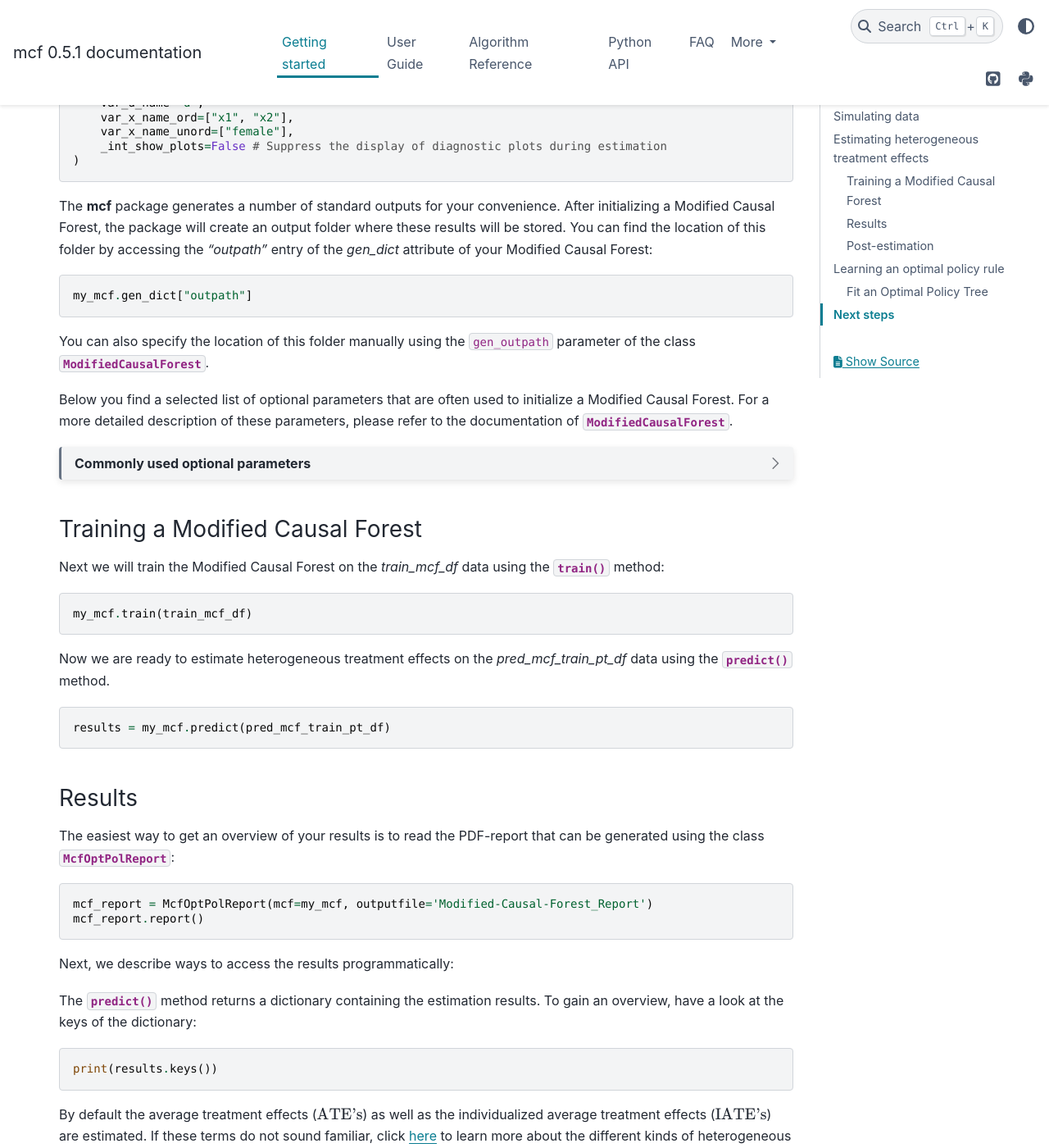
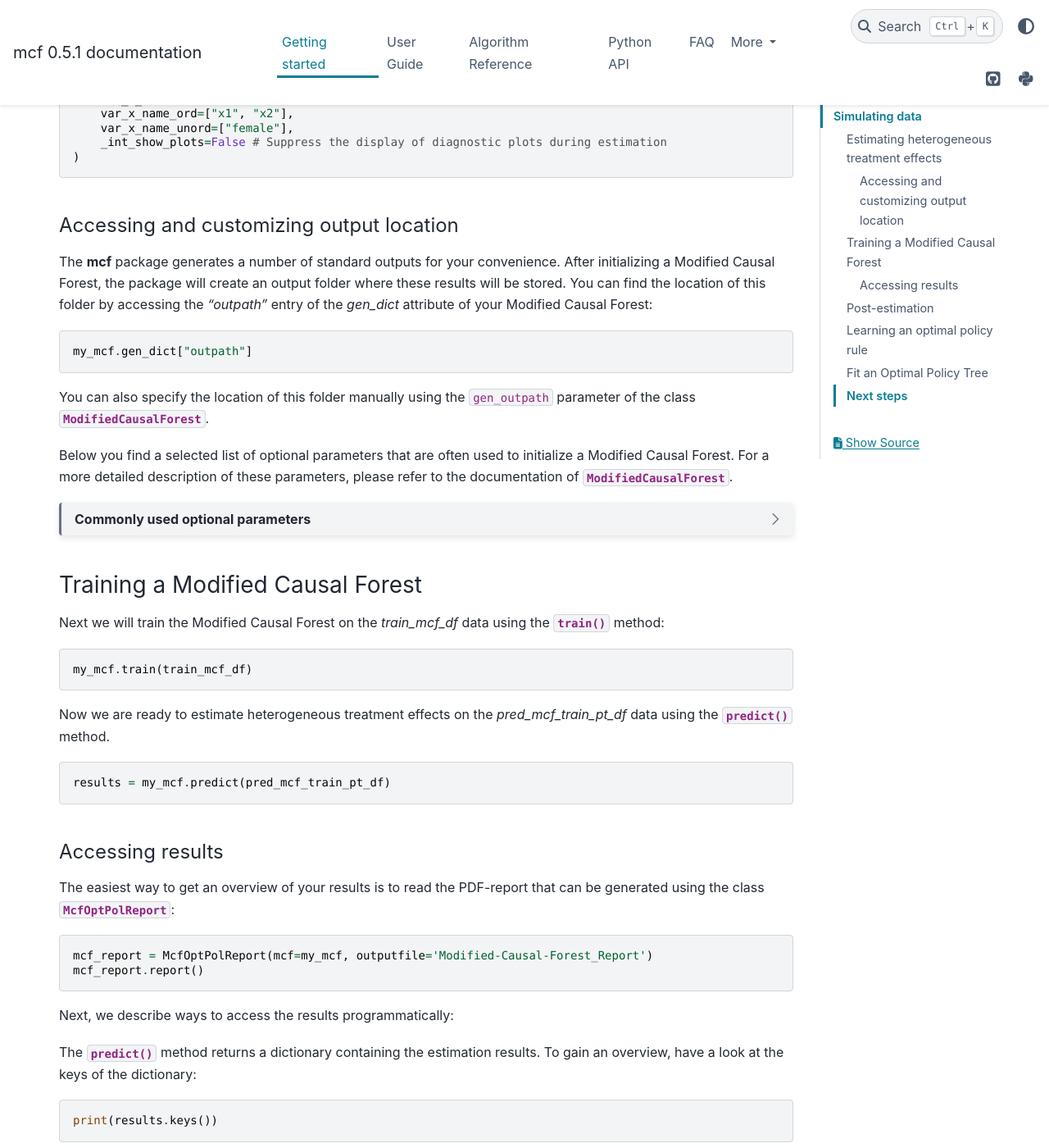
Before and after one commit to MCFpy/mcf, a Sphinx documentation site: the page built from docs/source/getting_started.rst, in a window 1280 px wide and 1400 px high, scrolled down 1780 px. Shown: the whole window at 82% size. Built offline with Sphinx 7.4.7 and the PyData theme 0.15.4, drawn with Linux system fonts in a browser that asks for light colours.

Commit message:
Update getting_started.rst

```diff
--- a/docs/source/getting_started.rst
+++ b/docs/source/getting_started.rst
@@ -10,7 +10,7 @@ This guide will walk you through using the **mcf** package to
 
 
 Simulating data
----------------
+^^^^^^^^^^^^^^^^
 
 First, we'll create some synthetic data to showcase the functionality of the **mcf** package. Our example will involve a scenario with three possible treatments, represented by the values 0, 1, and 2.
 
@@ -88,6 +88,9 @@ as follows:
         _int_show_plots=False # Suppress the display of diagnostic plots during estimation
     )
 
+Accessing and customizing output location
+~~~~~~~~~~~~~~~~~~~~~~~~~~~~~~~~~~~~~~~~~~~~
+
 The **mcf** package generates a number of standard outputs for your convenience. After initializing a Modified Causal Forest, the package will create an output folder where these results will be stored. You can find the location of this folder by accessing the `"outpath"` entry of the `gen_dict` attribute of your Modified Causal Forest:
 
 .. code-block:: python
@@ -126,7 +129,7 @@ Below you find a selected list of optional parameters that are often used to ini
 
 
 Training a Modified Causal Forest
-~~~~~~~~~~~~~~~~~~~~~~~~~~~~~~~~~
+-----------------------------------
 
 Next we will train the Modified Causal Forest on the *train_mcf_df* data using the :py:meth:`~mcf_functions.ModifiedCausalForest.train` method:
 
@@ -141,8 +144,8 @@ Now we are ready to estimate heterogeneous treatment effects on the *pred_mcf_tr
     results = my_mcf.predict(pred_mcf_train_pt_df)
 
 
-Results
-~~~~~~~
+Accessing results
+~~~~~~~~~~~~~~~~~
 
 The easiest way to get an overview of your results is to read the PDF-report that can be generated using the class :py:class:`~reporting.McfOptPolReport`:
 
@@ -184,7 +187,7 @@ Please refer to the documentation of the :py:meth:`~mcf_functions.ModifiedCausal
 
 
 Post-estimation
-~~~~~~~~~~~~~~~
+-----------------
 
 You can use the :py:meth:`~mcf_functions.ModifiedCausalForest.analyse` method to investigate a number of post-estimation plots. These plots are also exported to the previously created output folder:
 
@@ -241,7 +244,7 @@ After initializing an Optimal Policy Tree, the **mcf** package will automaticall
 
 
 Fit an Optimal Policy Tree
-~~~~~~~~~~~~~~~~~~~~~~~~~~
+----------------------------
 
 To find the Optimal Policy Tree, we use the :py:meth:`~optpolicy_functions.OptimalPolicy.solve` method, where we need to supply the pandas DataFrame holding the potential outcomes, treatment variable and the features:
 
```
